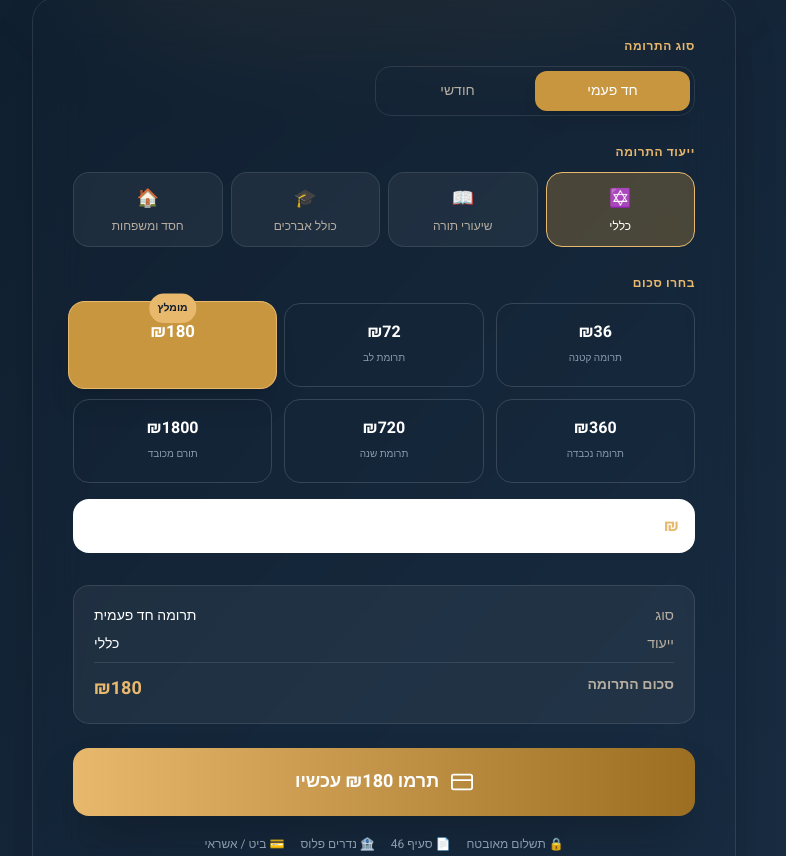
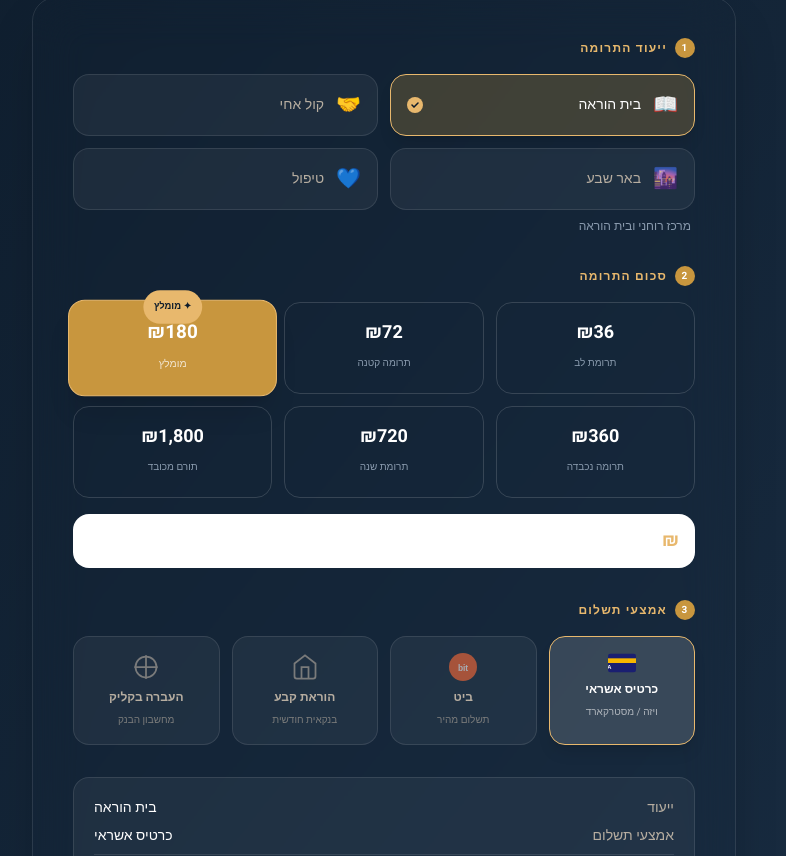
Before and after one commit to basis20il/nahalatyosef, a React (Vite) app: page / in a window 1280 px wide. Shown: the part 4004-4860 px from the top of the page, without its empty margins (256-1042 px from the left). Built offline with nearby package versions, Linux system fonts and the light colour scheme; a web font is replaced by a local one.

Commit message:
Add files via upload

```diff
--- a/src/App.jsx
+++ b/src/App.jsx
@@ -352,7 +352,7 @@ function AskRabbi() {
     setErrors({})
     setLoading(true)
     try {
-      const res = await fetch('https://formspree.io/f/xojrpjpn', {
+      const res = await fetch('https://formspree.io/f/REPLACE_ME', {
         method: 'POST',
         headers: { 'Content-Type': 'application/json', 'Accept': 'application/json' },
         body: JSON.stringify({
@@ -649,50 +649,123 @@ function Stats() {
 }
 
 /* ─── DONATE ─── */
-const NEDARIM_BASE = 'https://www.matara.pro/nedarimplus/online/?mosad=7011565&Redirect=https%3A%2F%2F089945080.xyz%2F'
+/* ─── DONATE DATA ─── */
+const MOSAD = '7011565'
+const BASE = `https://www.matara.pro/nedarimplus/online/?mosad=${MOSAD}`
+
+const DONATE_CAUSES = [
+  {
+    id: 'merkaz',
+    label: 'מרכז רוחני ובית הוראה',
+    shortLabel: 'בית הוראה',
+    emoji: '📖',
+    groupe: 'תרומה למרכז הרוחני נחלת יוסף ופעילות בית ההוראה',
+  },
+  {
+    id: 'kolachi',
+    label: 'קול אחי — חיבור ואחדות',
+    shortLabel: 'קול אחי',
+    emoji: '🤝',
+    groupe: 'קול אחי - ארגון חברתי לחיבור ואחדות בין כל חלקי העם',
+  },
+  {
+    id: 'beersheva',
+    label: 'פעילות בשכונות באר שבע',
+    shortLabel: 'באר שבע',
+    emoji: '🌆',
+    groupe: 'פעילות ענק בשכונות ומדרשיות באר שבע',
+  },
+  {
+    id: 'tipul',
+    label: 'תשלום עבור טיפול',
+    shortLabel: 'טיפול',
+    emoji: '💙',
+    groupe: 'תשלום עבור טיפול',
+  },
+]
 
 const DONATE_AMOUNTS = [
-  { label: '₪36', value: 36, desc: 'תרומה קטנה' },
-  { label: '₪72', value: 72, desc: 'תרומת לב' },
-  { label: '₪180', value: 180, desc: 'מומלץ ⭐' },
-  { label: '₪360', value: 360, desc: 'תרומה נכבדה' },
-  { label: '₪720', value: 720, desc: 'תרומת שנה' },
-  { label: '₪1800', value: 1800, desc: 'תורם מכובד' },
+  { value: 36,   desc: 'תרומת לב' },
+  { value: 72,   desc: 'תרומה קטנה' },
+  { value: 180,  desc: 'מומלץ', featured: true },
+  { value: 360,  desc: 'תרומה נכבדה' },
+  { value: 720,  desc: 'תרומת שנה' },
+  { value: 1800, desc: 'תורם מכובד' },
 ]
 
-const DONATE_CAUSES = [
-  { id: 'general', label: 'כללי', emoji: '✡️' },
-  { id: 'torah', label: 'שיעורי תורה', emoji: '📖' },
-  { id: 'kolel', label: 'כולל אברכים', emoji: '🎓' },
-  { id: 'chesed', label: 'חסד ומשפחות', emoji: '🏠' },
+const PAYMENT_METHODS = [
+  {
+    id: 'normal',
+    label: 'כרטיס אשראי',
+    desc: 'ויזה / מסטרקארד',
+    param: 'OnlyNormal=1',
+    icon: (
+      <svg width="28" height="20" viewBox="0 0 48 32" fill="none">
+        <rect width="48" height="32" rx="4" fill="#1A1F71"/>
+        <rect y="8" width="48" height="8" fill="#F7B600"/>
+        <text x="6" y="26" fill="white" fontSize="10" fontWeight="bold" fontFamily="Arial">VISA</text>
+      </svg>
+    ),
+  },
+  {
+    id: 'bit',
+    label: 'ביט',
+    desc: 'תשלום מהיר',
+    param: 'OnlyBit=1',
+    icon: (
+      <svg width="28" height="28" viewBox="0 0 60 60" fill="none">
+        <circle cx="30" cy="30" r="30" fill="#FF6B35"/>
+        <text x="50%" y="55%" dominantBaseline="middle" textAnchor="middle" fill="white" fontSize="18" fontWeight="bold" fontFamily="Arial">bit</text>
+      </svg>
+    ),
+  },
+  {
+    id: 'keva',
+    label: 'הוראת קבע',
+    desc: 'בנקאית חודשית',
+    param: 'onlykeva=1',
+    icon: (
+      <svg width="28" height="28" viewBox="0 0 24 24" fill="none" stroke="currentColor" strokeWidth="1.5">
+        <path d="M3 9l9-7 9 7v11a2 2 0 01-2 2H5a2 2 0 01-2-2z"/>
+        <polyline points="9 22 9 12 15 12 15 22"/>
+      </svg>
+    ),
+  },
+  {
+    id: 'digital',
+    label: 'העברה בקליק',
+    desc: 'מחשבון הבנק',
+    param: 'OnlyDigitalTransfer=1',
+    icon: (
+      <svg width="28" height="28" viewBox="0 0 24 24" fill="none" stroke="currentColor" strokeWidth="1.5">
+        <path d="M12 2v20M2 12h20"/>
+        <circle cx="12" cy="12" r="9"/>
+      </svg>
+    ),
+  },
 ]
 
 function Donate() {
   const [amount, setAmount] = useState(180)
   const [custom, setCustom] = useState('')
-  const [freq, setFreq] = useState('one')
-  const [cause, setCause] = useState('general')
+  const [cause, setCause] = useState('merkaz')
+  const [payMethod, setPayMethod] = useState('normal')
 
   const finalAmount = custom ? parseInt(custom) || 0 : amount
+  const selectedCause = DONATE_CAUSES.find(c => c.id === cause)
+  const selectedMethod = PAYMENT_METHODS.find(m => m.id === payMethod)
 
   const handleDonate = () => {
     if (finalAmount < 1) return
-    // Build Nedarim Plus URL with amount parameter
-    const freqParam = freq === 'monthly' ? '&PaymentType=Haoraat_Keva' : ''
-    const url = `${NEDARIM_BASE}&Amount=${finalAmount}${freqParam}`
+    const groupe = encodeURIComponent(selectedCause.groupe)
+    const url = `${BASE}&Amount=${finalAmount}&groupe=${groupe}&${selectedMethod.param}`
     window.open(url, '_blank', 'noopener,noreferrer')
   }
 
-  const FREQ_OPTIONS = [
-    { val: 'one', label: 'חד פעמי' },
-    { val: 'monthly', label: 'חודשי' },
-  ]
-
   return (
     <section id="donate" className="relative overflow-hidden py-24 bg-gradient-to-br from-[#0D1B2A] to-[#1A2E44] text-white">
-      {/* Background glow */}
       <div className="absolute inset-0 pointer-events-none">
-        <div className="absolute top-0 left-1/2 -translate-x-1/2 w-[700px] h-[400px] rounded-full bg-[#C8963E]/10 blur-3xl" />
+        <div className="absolute top-0 left-1/2 -translate-x-1/2 w-[800px] h-[500px] rounded-full bg-[#C8963E]/8 blur-3xl" />
       </div>
 
       <div className="relative max-w-3xl mx-auto px-5 md:px-8">
@@ -701,10 +774,7 @@ function Donate() {
           <span className="inline-block px-5 py-2 rounded-full bg-[#C8963E]/20 border border-[#E8B86D]/20 text-[#F6D18D] text-sm mb-6">
             🔒 תרומה מאובטחת דרך נדרים פלוס
           </span>
-          <h3
-            className="text-4xl md:text-5xl font-bold mb-5 leading-tight"
-            style={{ fontFamily: '"Frank Ruhl Libre", serif' }}
-          >
+          <h3 className="text-4xl md:text-5xl font-bold mb-5 leading-tight" style={{ fontFamily: '"Frank Ruhl Libre", serif' }}>
             יחד ממשיכים להחזיק
             <span className="block text-[#E8B86D]">עולם של תורה וחסד</span>
           </h3>
@@ -713,89 +783,78 @@ function Donate() {
           </p>
         </div>
 
-        {/* Donation card */}
-        <div className="bg-white/8 backdrop-blur-xl border border-white/10 rounded-3xl p-7 md:p-10 shadow-2xl">
+        {/* Card */}
+        <div className="bg-white/8 backdrop-blur-xl border border-white/10 rounded-3xl p-7 md:p-10 shadow-2xl space-y-8">
 
-          {/* Frequency */}
-          <div className="mb-7">
-            <p className="text-[#E8B86D] text-xs font-semibold uppercase tracking-wider mb-3">סוג התרומה</p>
-            <div className="inline-flex bg-white/6 rounded-2xl p-1 border border-white/10 w-full max-w-xs">
-              {FREQ_OPTIONS.map(({ val, label }) => (
+          {/* ── STEP 1: Cause ── */}
+          <div>
+            <p className="text-[#E8B86D] text-xs font-bold uppercase tracking-widest mb-4 flex items-center gap-2">
+              <span className="w-5 h-5 rounded-full bg-[#C8963E] text-white text-[10px] flex items-center justify-center font-bold">1</span>
+              ייעוד התרומה
+            </p>
+            <div className="grid grid-cols-2 gap-3">
+              {DONATE_CAUSES.map(({ id, shortLabel, emoji, label }) => (
                 <button
-                  key={val}
-                  onClick={() => setFreq(val)}
-                  className={`flex-1 py-2.5 rounded-xl text-sm font-medium transition-all ${
-                    freq === val
-                      ? 'bg-[#C8963E] text-white shadow-lg'
-                      : 'text-[#B7AEA1] hover:text-white'
+                  key={id}
+                  onClick={() => setCause(id)}
+                  className={`py-4 px-4 rounded-2xl text-sm font-medium transition-all flex items-center gap-3 border text-right ${
+                    cause === id
+                      ? 'bg-[#C8963E]/25 border-[#E8B86D] text-white shadow-lg'
+                      : 'bg-white/5 border-white/10 text-[#B7AEA1] hover:bg-white/10 hover:text-white'
                   }`}
                 >
-                  {label}
+                  <span className="text-xl flex-shrink-0">{emoji}</span>
+                  <span className="leading-tight">{shortLabel}</span>
+                  {cause === id && (
+                    <span className="mr-auto w-4 h-4 rounded-full bg-[#E8B86D] flex items-center justify-center flex-shrink-0">
+                      <svg width="8" height="6" viewBox="0 0 8 6" fill="none">
+                        <path d="M1 3L3 5L7 1" stroke="#0D1B2A" strokeWidth="1.5" strokeLinecap="round"/>
+                      </svg>
+                    </span>
+                  )}
                 </button>
               ))}
             </div>
-            {freq === 'monthly' && (
-              <p className="text-[#E8B86D] text-xs mt-2 opacity-80">
-                ✓ הוראת קבע — ניתן לביטול בכל עת
-              </p>
+            {selectedCause && (
+              <p className="text-[#8A9BAE] text-xs mt-2 pr-1">{selectedCause.label}</p>
             )}
           </div>
 
-          {/* Cause */}
-          <div className="mb-7">
-            <p className="text-[#E8B86D] text-xs font-semibold uppercase tracking-wider mb-3">ייעוד התרומה</p>
-            <div className="grid grid-cols-4 gap-2">
-              {DONATE_CAUSES.map(({ id, label, emoji }) => (
-                <button
-                  key={id}
-                  onClick={() => setCause(id)}
-                  className={`py-3 px-2 rounded-2xl text-xs font-medium transition-all flex flex-col items-center gap-1.5 border ${
-                    cause === id
-                      ? 'bg-[#C8963E]/30 border-[#E8B86D] text-white'
-                      : 'bg-white/5 border-white/10 text-[#B7AEA1] hover:bg-white/10 hover:text-white'
-                  }`}
-                >
-                  <span className="text-lg">{emoji}</span>
-                  <span className="leading-tight text-center">{label}</span>
-                </button>
-              ))}
-            </div>
-          </div>
-
-          {/* Amount */}
-          <div className="mb-8">
-            <p className="text-[#E8B86D] text-xs font-semibold uppercase tracking-wider mb-3">בחרו סכום</p>
+          {/* ── STEP 2: Amount ── */}
+          <div>
+            <p className="text-[#E8B86D] text-xs font-bold uppercase tracking-widest mb-4 flex items-center gap-2">
+              <span className="w-5 h-5 rounded-full bg-[#C8963E] text-white text-[10px] flex items-center justify-center font-bold">2</span>
+              סכום התרומה
+            </p>
             <div className="grid grid-cols-3 gap-3 mb-4">
-              {DONATE_AMOUNTS.map(({ label, value, desc }) => (
+              {DONATE_AMOUNTS.map(({ value, desc, featured }) => (
                 <button
                   key={value}
                   onClick={() => { setAmount(value); setCustom('') }}
-                  className={`py-4 rounded-2xl font-bold text-base transition-all relative flex flex-col items-center gap-0.5 border ${
+                  className={`py-4 rounded-2xl font-bold text-lg transition-all relative flex flex-col items-center gap-0.5 border ${
                     amount === value && !custom
                       ? 'bg-[#C8963E] border-[#E8B86D] text-white shadow-xl scale-105'
-                      : 'bg-white/8 border-white/15 text-white hover:bg-white/15 hover:scale-102'
+                      : 'bg-white/8 border-white/15 text-white hover:bg-white/15'
                   }`}
                 >
-                  {desc === 'מומלץ ⭐' && (
-                    <span className="absolute -top-2 right-1/2 translate-x-1/2 bg-[#E8B86D] text-[#0D1B2A] text-[10px] font-bold px-2 py-0.5 rounded-full">
-                      מומלץ
+                  {featured && (
+                    <span className="absolute -top-2.5 right-1/2 translate-x-1/2 bg-[#E8B86D] text-[#0D1B2A] text-[9px] font-bold px-2.5 py-0.5 rounded-full whitespace-nowrap">
+                      ✦ מומלץ
                     </span>
                   )}
-                  <span>{label}</span>
-                  <span className={`text-[10px] font-normal ${amount === value && !custom ? 'text-white/80' : 'text-[#8A9BAE]'}`}>
-                    {desc !== 'מומלץ ⭐' ? desc : ''}
+                  <span>₪{value.toLocaleString()}</span>
+                  <span className={`text-[10px] font-normal ${amount === value && !custom ? 'text-white/75' : 'text-[#8A9BAE]'}`}>
+                    {desc}
                   </span>
                 </button>
               ))}
             </div>
-
-            {/* Custom amount */}
             <div className="relative">
-              <span className="absolute right-4 top-1/2 -translate-y-1/2 text-[#E8B86D] font-bold">₪</span>
+              <span className="absolute right-4 top-1/2 -translate-y-1/2 text-[#E8B86D] font-bold text-lg">₪</span>
               <input
                 type="number"
                 min="1"
-                placeholder="סכום אחר..."
+                placeholder="סכום אחר לפי בחירתכם..."
                 value={custom}
                 onChange={e => { setCustom(e.target.value); setAmount(0) }}
                 className="w-full pr-10 pl-4 py-4 rounded-2xl bg-white/8 border border-white/15 text-white placeholder-white/30 text-sm outline-none focus:border-[#E8B86D] focus:bg-white/12 transition text-right"
@@ -803,42 +862,68 @@ function Donate() {
             </div>
           </div>
 
-          {/* Summary + CTA */}
-          <div className="bg-white/5 border border-white/10 rounded-2xl p-5 mb-6">
+          {/* ── STEP 3: Payment method ── */}
+          <div>
+            <p className="text-[#E8B86D] text-xs font-bold uppercase tracking-widest mb-4 flex items-center gap-2">
+              <span className="w-5 h-5 rounded-full bg-[#C8963E] text-white text-[10px] flex items-center justify-center font-bold">3</span>
+              אמצעי תשלום
+            </p>
+            <div className="grid grid-cols-2 md:grid-cols-4 gap-3">
+              {PAYMENT_METHODS.map(({ id, label, desc, icon }) => (
+                <button
+                  key={id}
+                  onClick={() => setPayMethod(id)}
+                  className={`py-4 px-3 rounded-2xl transition-all flex flex-col items-center gap-2 border ${
+                    payMethod === id
+                      ? 'bg-white/15 border-[#E8B86D] text-white shadow-lg'
+                      : 'bg-white/5 border-white/10 text-[#B7AEA1] hover:bg-white/10 hover:text-white'
+                  }`}
+                >
+                  <div className={payMethod === id ? 'opacity-100' : 'opacity-60'}>{icon}</div>
+                  <span className="text-xs font-semibold">{label}</span>
+                  <span className="text-[10px] opacity-60">{desc}</span>
+                </button>
+              ))}
+            </div>
+          </div>
+
+          {/* ── Summary ── */}
+          <div className="bg-white/5 border border-white/10 rounded-2xl p-5">
             <div className="flex justify-between text-sm text-[#B7AEA1] mb-2">
-              <span>סוג</span>
-              <span className="text-white font-medium">{freq === 'monthly' ? 'הוראת קבע חודשית' : 'תרומה חד פעמית'}</span>
+              <span>ייעוד</span>
+              <span className="text-white font-medium">{selectedCause?.shortLabel}</span>
             </div>
             <div className="flex justify-between text-sm text-[#B7AEA1] mb-2">
-              <span>ייעוד</span>
-              <span className="text-white font-medium">{DONATE_CAUSES.find(c => c.id === cause)?.label}</span>
+              <span>אמצעי תשלום</span>
+              <span className="text-white font-medium">{selectedMethod?.label}</span>
             </div>
-            <div className="flex justify-between text-sm text-[#B7AEA1] pt-3 border-t border-white/10">
-              <span className="font-semibold">סכום התרומה</span>
-              <span className="text-[#E8B86D] font-bold text-lg">
+            <div className="flex justify-between items-center pt-3 border-t border-white/10">
+              <span className="text-sm text-[#B7AEA1] font-semibold">סכום התרומה</span>
+              <span className="text-[#E8B86D] font-bold text-2xl">
                 {finalAmount > 0 ? `₪${finalAmount.toLocaleString()}` : '—'}
               </span>
             </div>
           </div>
 
+          {/* ── CTA ── */}
           <button
             onClick={handleDonate}
             disabled={finalAmount < 1}
-            className="w-full py-5 rounded-2xl bg-gradient-to-l from-[#9B6E22] to-[#E8B86D] text-white text-lg font-bold shadow-2xl hover:-translate-y-1 hover:shadow-[0_12px_40px_rgba(200,150,62,0.5)] disabled:opacity-40 disabled:cursor-not-allowed transition-all duration-300 flex items-center justify-center gap-3"
+            className="w-full py-5 rounded-2xl bg-gradient-to-l from-[#9B6E22] to-[#E8B86D] text-white text-xl font-bold shadow-2xl hover:-translate-y-1 hover:shadow-[0_12px_40px_rgba(200,150,62,0.5)] disabled:opacity-40 disabled:cursor-not-allowed transition-all duration-300 flex items-center justify-center gap-3"
           >
             <svg width="22" height="22" viewBox="0 0 24 24" fill="none" stroke="currentColor" strokeWidth="2" strokeLinecap="round" strokeLinejoin="round">
-              <rect x="1" y="4" width="22" height="16" rx="2" ry="2"/>
+              <rect x="1" y="4" width="22" height="16" rx="2"/>
               <line x1="1" y1="10" x2="23" y2="10"/>
             </svg>
-            תרמו {finalAmount > 0 ? `₪${finalAmount.toLocaleString()}` : ''} עכשיו
+            תרמו {finalAmount > 0 ? `₪${finalAmount.toLocaleString()}` : ''} עכשיו →
           </button>
 
-          {/* Trust badges */}
-          <div className="flex flex-wrap justify-center gap-4 mt-5 text-[#8A9BAE] text-xs">
-            <span>🔒 תשלום מאובטח</span>
-            <span>📄 סעיף 46</span>
-            <span>🏦 נדרים פלוס</span>
-            <span>💳 ביט / אשראי</span>
+          {/* Trust */}
+          <div className="flex flex-wrap justify-center gap-5 text-[#8A9BAE] text-xs pt-1">
+            <span className="flex items-center gap-1">🔒 SSL מאובטח</span>
+            <span className="flex items-center gap-1">📄 סעיף 46</span>
+            <span className="flex items-center gap-1">🏦 נדרים פלוס</span>
+            <span className="flex items-center gap-1">✓ עמותה רשומה</span>
           </div>
         </div>
       </div>
```
